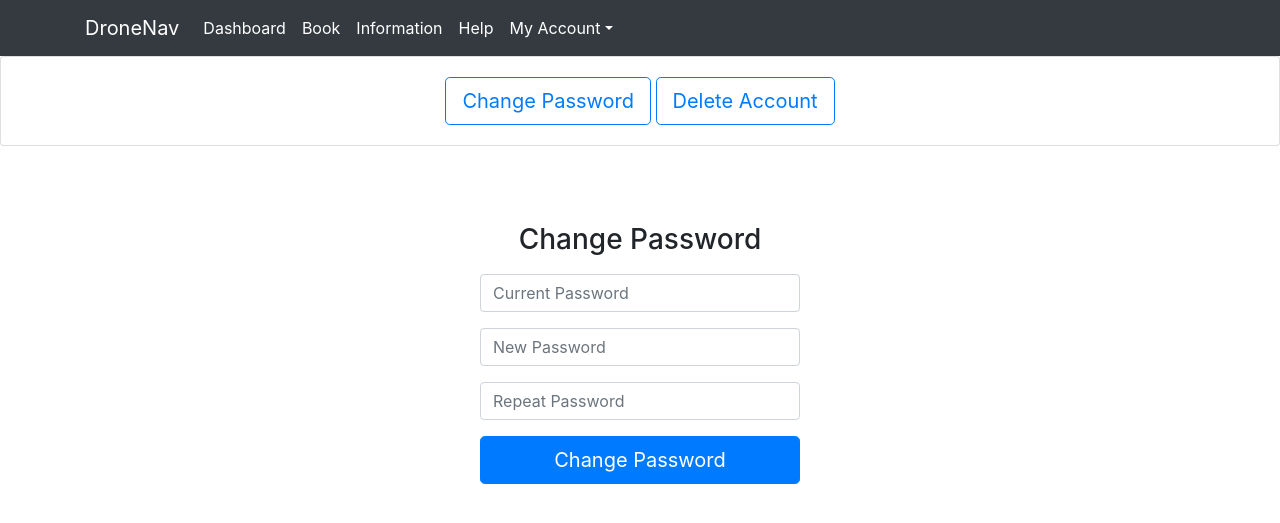
After one commit to mriduldhall/DroneNav, a Django app: page /dashboard/changepassword in a window 1280 px wide. The commit adds this page. Shown: the top 523 px of the page. Run offline with Django 3.2, Linux system fonts and the light colour scheme; some libraries are stand-ins or nearby versions.

Commit message:
Added ability to change password

```diff
--- a/drone_system/forms.py
+++ b/drone_system/forms.py
@@ -1,5 +1,6 @@
 from django import forms
 from django.forms import ModelForm
+from user_system.models import users
 from .models import drones
 
 
@@ -19,3 +20,37 @@ class BookForm(ModelForm):
                 },
             )
         }
+
+    def save(self, commit=True):
+        return super(BookForm, self).save(commit=commit)
+
+
+class ChangePassword(ModelForm):
+    new_password = forms.CharField(widget=forms.TextInput(attrs={'class': 'form-control', 'placeholder': 'New Password'}))
+    repeat_password = forms.CharField(widget=forms.TextInput(attrs={'class': 'form-control', 'placeholder': 'Repeat Password'}))
+
+    class Meta:
+        model = users
+        fields = ['password']
+        widgets = {
+            'password': forms.TextInput(
+                attrs={
+                    'class': 'form-control',
+                    'placeholder': 'Current Password',
+                }
+            ),
+        }
+
+
+class DeleteAccount(ModelForm):
+    class Meta:
+        model = users
+        fields = ['password']
+        widgets = {
+            'password': forms.TextInput(
+                attrs={
+                    'class': 'form-control',
+                    'placeholder': 'Password',
+                }
+            ),
+        }
--- /dev/null
+++ b/drone_system/templates/drone_system/changepassword.html
@@ -0,0 +1,19 @@
+{% extends 'drone_system/settings.html' %}
+
+{% block settings %}
+    <nav class="mx-auto card w-25" style=text-align:center;border:none;padding-top:6%>
+        <form action="/dashboard/changepassword" method="POST">{% csrf_token %}
+            <h3 style="padding-bottom: 10px">Change Password</h3>
+            <div class="form-group">
+                {{ form.password }}
+            </div>
+            <div class="form-group">
+                {{ form.new_password }}
+            </div>
+            <div class="form-group">
+                {{ form.repeat_password }}
+            </div>
+            <button type="submit" class="btn btn-primary btn-lg btn-block">Change Password</button>
+        </form>
+    </nav>
+{% endblock %}
--- a/drone_system/templates/drone_system/settings.html
+++ b/drone_system/templates/drone_system/settings.html
@@ -1,5 +1,16 @@
 {% extends 'drone_system/base.html' %}
 
 {% block content %}
-    <h1>Settings(WIP)</h1>
+    <div class="card-group">
+        <div class="card">
+            <div class="card-body text-center">
+                <a class="btn btn-outline-primary btn-lg" href="{% url 'drone_system:changepassword' %}" role="button">Change Password</a>
+                <a class="btn btn-outline-primary btn-lg" href="#" role="button">Delete Account</a>
+            </div>
+        </div>
+    </div>
+
+    {% block settings %}
+
+    {% endblock %}
 {% endblock %}
--- a/drone_system/urls.py
+++ b/drone_system/urls.py
@@ -11,4 +11,5 @@ urlpatterns = [
     path('help', views.help, name="help"),
     path('logout', views.logout, name="logout"),
     path('settings', views.settings, name="settings"),
+    path('changepassword', views.changepassword, name="changepassword")
 ]
--- a/drone_system/views.py
+++ b/drone_system/views.py
@@ -1,6 +1,7 @@
 from django.shortcuts import render
 from django.shortcuts import redirect
-from .forms import BookForm
+from .forms import BookForm, ChangePassword
+from .settings import validate_password, change_password
 from .drones import get_drones_of_user, get_all_drone_data, find_available_drone, assign_booking
 
 
@@ -50,6 +51,27 @@ def settings(request):
     return render(request, '../../drone_system/templates/drone_system/settings.html')
 
 
+def changepassword(request):
+    form = ChangePassword(request.POST or None)
+    status = ""
+    if form.is_valid():
+        if validate_password(request.session['username'], form.cleaned_data['password']):
+            if form.cleaned_data['new_password'] == form.cleaned_data['repeat_password']:
+                print(form.cleaned_data['new_password'])
+                change_password(request.session['username'], form.cleaned_data['new_password'])
+                status = "Changed"
+            else:
+                status = "Not same"
+        else:
+            status = "Wrong"
+        print(status)
+        form = ChangePassword()
+    context = {
+        "form": form
+    }
+    return render(request, '../../drone_system/templates/drone_system/changepassword.html', context)
+
+
 def logout(request):
     del request.session['username']
     return redirect('/home/')
```
Also changed, not shown: drone_system/settings.py (added, +16 -0 lines).
